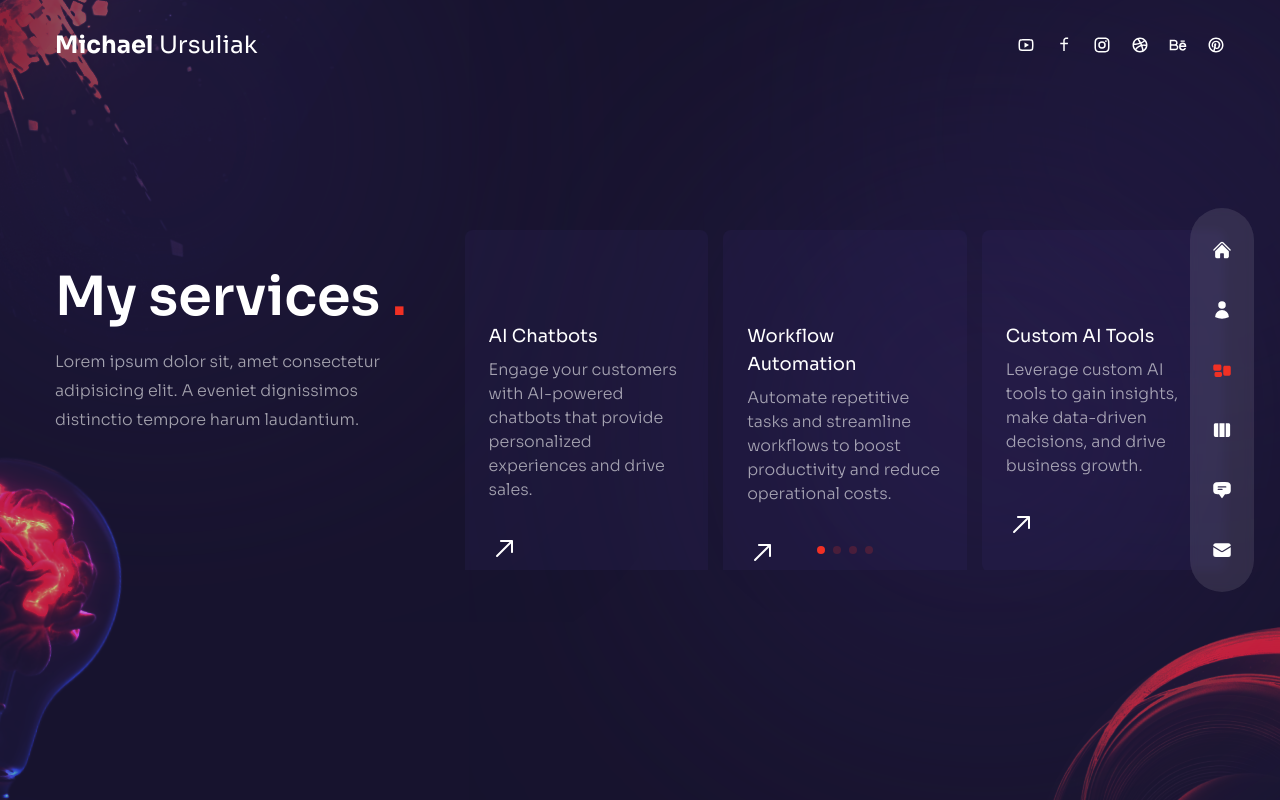
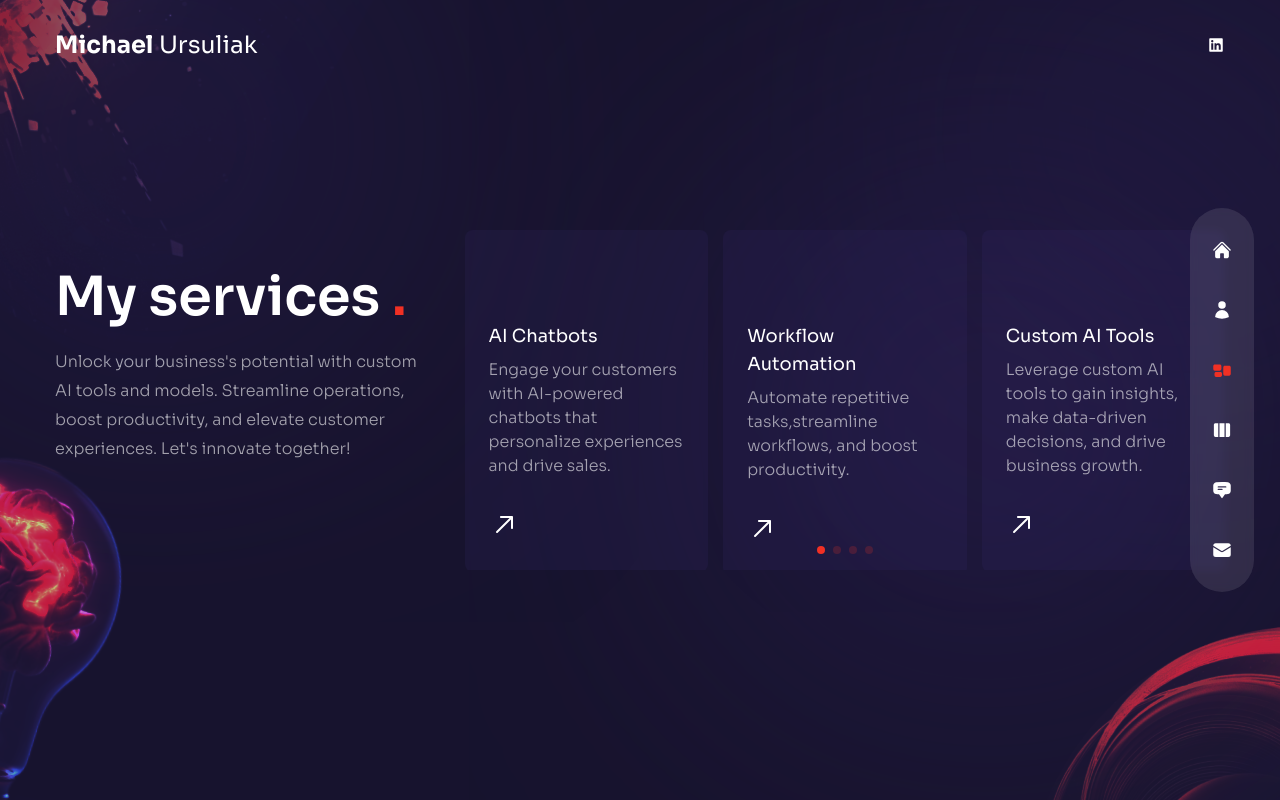
Before and after one commit to LuckierBread/LuckierBread.github.io, a Next.js app: page /services in a window 1280 px wide. Built offline with nearby package versions, Linux system fonts and the light colour scheme; some icons are missing.

Commit message:
Fixed sizing issues with services page

```diff
--- a/components/ServiceSlider.js
+++ b/components/ServiceSlider.js
@@ -26,12 +26,12 @@ export const serviceData = [
   {
     icon: <FaComments />,
     title: 'AI Chatbots',
-    description: 'Engage your customers with AI-powered chatbots that provide personalized experiences and drive sales.',
+    description: 'Engage your customers with AI-powered chatbots that personalize experiences and drive sales.',
   },
   {
     icon: <FaRobot />,
     title: 'Workflow Automation',
-    description: 'Automate repetitive tasks and streamline workflows to boost productivity and reduce operational costs.',
+    description: 'Automate repetitive tasks,streamline workflows, and boost productivity.',
   },
   {
     icon: <FaToolbox />,
--- a/components/Socials.js
+++ b/components/Socials.js
@@ -9,28 +9,15 @@ import {
   RiDribbbleLine,
   RiBehanceLine,
   RiPinterestLine,
+  RiLinkedinBoxFill,
+  RiGithubFill,
 } from 'react-icons/ri';
 
 const Socials = () => {
   return (
     <div className='flex items-center gap-x-5 text-lg'>
       <Link href={''} className='hover:text-accent transition-all duration-300'>
-        <RiYoutubeLine />
-      </Link>
-      <Link href={''} className='hover:text-accent transition-all duration-300'>
-        <RiFacebookLine />
-      </Link>
-      <Link href={''} className='hover:text-accent transition-all duration-300'>
-        <RiInstagramLine />
-      </Link>
-      <Link href={''} className='hover:text-accent transition-all duration-300'>
-        <RiDribbbleLine />
-      </Link>
-      <Link href={''} className='hover:text-accent transition-all duration-300'>
-        <RiBehanceLine />
-      </Link>
-      <Link href={''} className='hover:text-accent transition-all duration-300'>
-        <RiPinterestLine />
+        <RiLinkedinBoxFill />
       </Link>
     </div>
   );
--- a/pages/services/index.js
+++ b/pages/services/index.js
@@ -31,8 +31,9 @@ const Services = () => {
               exit='hidden'
               className='mb-4 max-w-[400px] mx-auto lg:mx-0'
             >
-              Lorem ipsum dolor sit, amet consectetur adipisicing elit. A
-              eveniet dignissimos distinctio tempore harum laudantium.
+              Unlock your business's potential with custom AI tools and models.
+              Streamline operations, boost productivity, and elevate customer experiences.
+              Let's innovate together!
             </motion.p>
           </div>
 
```
